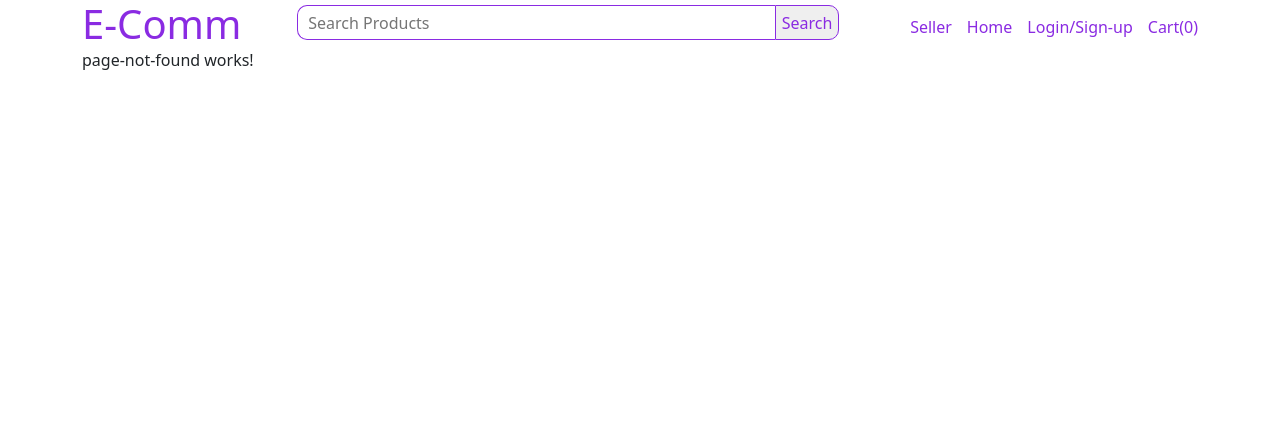
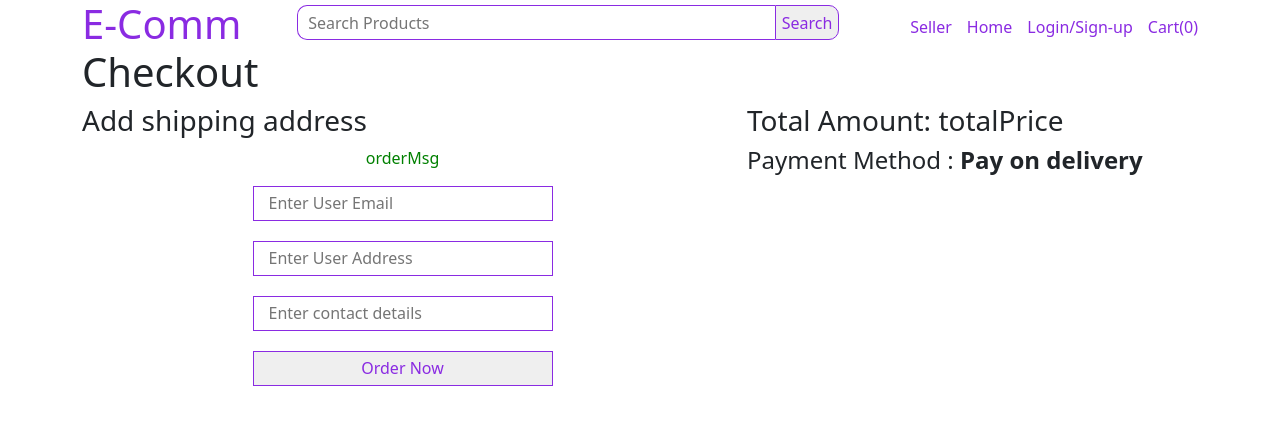
Before and after one commit to SamithVinura/angular-ecommerce-app, an Angular app: page /checkout in a window 1280 px wide. Shown: the top 424 px of the page. Built offline with nearby package versions, Linux system fonts and the light colour scheme.

Commit message:
checkout page html done

```diff
--- a/src/app/app-routing.module.ts
+++ b/src/app/app-routing.module.ts
@@ -11,6 +11,7 @@ import { SearchComponent } from './components/search/search.component';
 import { ProductDetailsComponent } from './components/product-details/product-details.component';
 import { UserAuthComponent } from './components/user-auth/user-auth.component';
 import { CartPageComponent } from './components/cart-page/cart-page.component';
+import { CheckoutComponent } from './components/checkout/checkout.component';
 
 const routes: Routes = [
   {path:'',component:HomeComponent},
@@ -22,6 +23,7 @@ const routes: Routes = [
   {path:'details/:id',component:ProductDetailsComponent},
   {path:'user-auth',component:UserAuthComponent},
   {path:'cart-page',component:CartPageComponent},
+  {path:'checkout',component:CheckoutComponent},
   {path:'**',component:PageNotFoundComponent}
 ];
 
--- a/src/app/components/cart-page/cart-page.component.html
+++ b/src/app/components/cart-page/cart-page.component.html
@@ -32,7 +32,7 @@
       <li> <span>Delivery:</span><span>{{priceSummary.delivery}}</span></li>
       <li> <span>Discount:</span><span>{{priceSummary.discount}}</span></li>
       <li> <span><h4>Total</h4></span> <span><h4>{{priceSummary.total}}</h4></span></li>
-      <button class="form-button max-width" >Checkout</button>
+      <button class="form-button max-width" (click)="checkout()">Checkout</button>
   </ul>
   </div>
   </div>
--- a/src/app/components/cart-page/cart-page.component.ts
+++ b/src/app/components/cart-page/cart-page.component.ts
@@ -36,4 +36,8 @@ export class CartPageComponent implements OnInit {
 
    }
 
+   checkout(){
+    this.router.navigate(['/checkout'])
+   }
+
 }
--- a/src/app/components/checkout/checkout.component.html
+++ b/src/app/components/checkout/checkout.component.html
@@ -1 +1,37 @@
-<p>checkout works!</p>
+<div class="checkout">
+  <h1>Checkout</h1>
+  <div class="row">
+    <div class="col-sm-7">
+      <h3>Add shipping address</h3>
+      <p class="message-p">orderMsg</p>
+      <form #orderData="ngForm" class="common-form" (ngSubmit)="orderNow(orderData.value)">
+        <input
+          type="text"
+          class="form-input"
+          name="email"
+          placeholder="Enter User Email"
+          ngModel
+        />
+        <input
+          type="text"
+          class="form-input"
+          name="address"
+          placeholder="Enter User Address"
+          ngModel
+        />
+        <input
+          type="text"
+          class="form-input"
+          name="contact"
+          placeholder="Enter contact details"
+          ngModel
+        />
+        <button class="form-button">Order Now</button>
+      </form>
+    </div>
+    <div class="col-sm-5">
+        <h3>Total Amount: totalPrice</h3>
+        <h4>Payment Method : <b>Pay on delivery</b></h4>
+    </div>
+  </div>
+</div>
--- a/src/app/components/checkout/checkout.component.ts
+++ b/src/app/components/checkout/checkout.component.ts
@@ -1,10 +1,19 @@
-import { Component } from '@angular/core';
+import { Component, OnInit } from '@angular/core';
 
 @Component({
   selector: 'app-checkout',
   templateUrl: './checkout.component.html',
   styleUrls: ['./checkout.component.css']
 })
-export class CheckoutComponent {
+export class CheckoutComponent implements OnInit {
 
+  constructor(){}
+
+  ngOnInit():void{
+
+  }
+
+  orderNow(data:any){
+
+  }
 }
```
